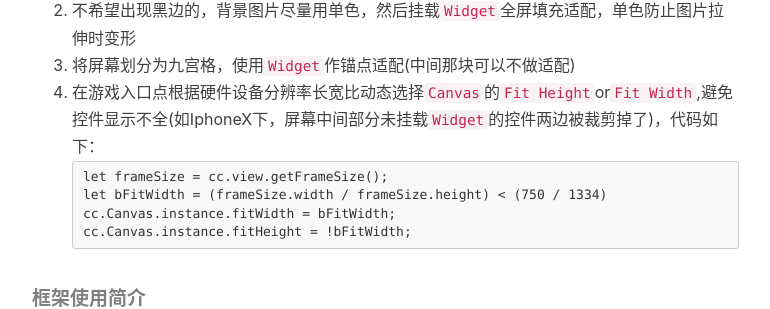
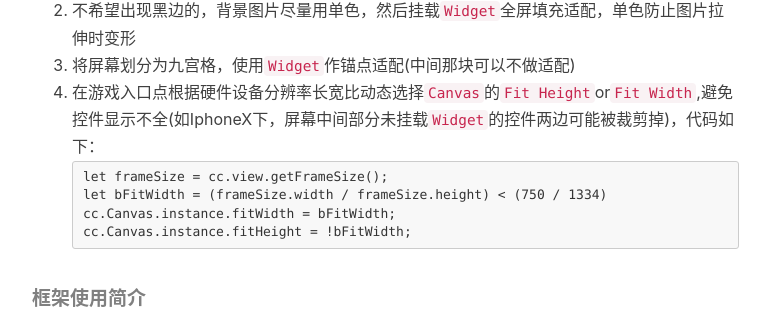
Before and after one commit to huangx916/huangx916.github.io, a Jekyll site: the page built from _posts/2019-01-01-gameplayframework.markdown, in a window 1280 px wide and 900 px high, scrolled down 1974 px. Shown: the part 151-460 px from the top of the window, without its empty margins (233-1003 px from the left). Built offline with Jekyll 4.4.1, drawn with Linux system fonts in a browser that asks for light colours; nearby versions of some CDN libraries; comment, search, counter and statistics services are not loaded.

Commit message:
Update 2019-01-01-gameplayframework.markdown

````diff
--- a/_posts/2019-01-01-gameplayframework.markdown
+++ b/_posts/2019-01-01-gameplayframework.markdown
@@ -26,7 +26,7 @@ tags:
 如此便可直接使用美工给的图片原始大小(`Sprite`的`SizeMode`选择`RAW`即可)
 2. 不希望出现黑边的，背景图片尽量用单色，然后挂载`Widget`全屏填充适配，单色防止图片拉伸时变形
 3. 将屏幕划分为九宫格，使用`Widget`作锚点适配(中间那块可以不做适配)
-4. 在游戏入口点根据硬件设备分辨率长宽比动态选择`Canvas`的`Fit Height`or`Fit Width`,避免控件显示不全(如IphoneX下，屏幕中间部分未挂载`Widget`的控件两边被裁剪掉了)，代码如下：
+4. 在游戏入口点根据硬件设备分辨率长宽比动态选择`Canvas`的`Fit Height`or`Fit Width`,避免控件显示不全(如IphoneX下，屏幕中间部分未挂载`Widget`的控件两边可能被裁剪掉)，代码如下：
 ```
 let frameSize = cc.view.getFrameSize();
 let bFitWidth = (frameSize.width / frameSize.height) < (750 / 1334)
````
